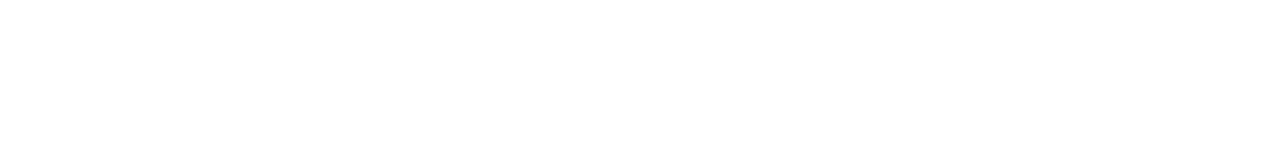
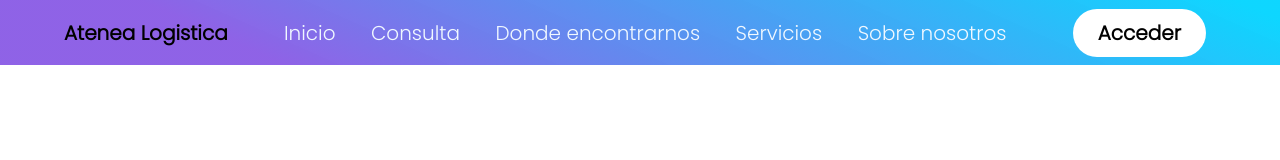
Before and after one commit to AgusCufr3/athenaslogistica, a plain HTML site: page paginas/sobre-nosotros.html in a window 1280 px wide. Drawn offline with nearby package versions, Linux system fonts and the light colour scheme.

Commit message:
Creacion de la barra de navegacion

```diff
--- a/estilos/estilos.css
+++ b/estilos/estilos.css
@@ -0,0 +1,55 @@
+/* reset*/
+* {
+	margin: 0;
+	padding: 0;
+	font-family: "Poppins", sans-serif;
+	box-sizing: border-box;
+	font-size: 20px;
+}
+/* reset*/
+/* Barra navegacion*/
+.barra_nav {
+	background: rgb(142, 98, 230);
+	background: linear-gradient(
+		24deg,
+		#8d60e6fb 20%,
+		rgba(0, 212, 255, 0.9444152661064426) 97%
+	);
+	display: flex;
+	justify-content: space-between;
+	align-items: center;
+	height: 65px;
+	padding: 5px 5%;
+}
+.botones_nav {
+	display: inline-block;
+	padding: 0 5px;
+	font-size: 15px;
+}
+a {
+	font-size: 20px;
+	padding: 0 10px;
+	text-decoration: none;
+	color: aliceblue;
+	transition: all 0.5s ease-in-out;
+}
+ul :hover {
+	color: #2a2b2e;
+	transform: scale(1.1);
+}
+.barra_nav .boton button {
+	font-weight: 700;
+	color: black;
+	padding: 9px 25px;
+	background: #ffffff;
+	border: none;
+	border-radius: 50px;
+	cursor: pointer;
+	transition: all 0.3;
+}
+.barra_nav .boton button:hover {
+	background-color: black;
+	color: #ebf5ee;
+	transition: scale(1.1);
+}
+/* Barra navegacion*/
--- a/paginas/sobre-nosotros.html
+++ b/paginas/sobre-nosotros.html
@@ -1,16 +1,47 @@
 <!DOCTYPE html>
 <html lang="es">
 	<head>
-    <meta charset="UTF-8">
-    <meta http-equiv="X-UA-Compatible" content="IE=edge">
-    <meta name="viewport" content="width=device-width, initial-scale=1.0">
+		<meta charset="UTF-8" />
+		<meta http-equiv="X-UA-Compatible" content="IE=edge" />
+		<meta name="viewport" content="width=device-width, initial-scale=1.0" />
 		<link rel="preconnect" href="https://fonts.googleapis.com" />
 		<link rel="preconnect" href="https://fonts.gstatic.com" crossorigin />
-    <link href="https://fonts.googleapis.com/css2?family=Poppins:wght@200;300&display=swap" rel="stylesheet" />
-    <link rel="stylesheet" href="../estilos/estilos.css">
+		<link
+			href="https://fonts.googleapis.com/css2?family=Poppins:wght@200;300&display=swap"
+			rel="stylesheet" />
+		<link
+			rel="stylesheet"
+			href="https://cdnjs.cloudflare.com/ajax/libs/animate.css/4.1.1/animate.min.css" />
+		<link rel="stylesheet" href="../estilos/estilos.css" />
 		<title>sobre nosotros</title>
 	</head>
 	<body>
-
+		<header class="animate__animated animate__zoomInDown barra_nav">
+			<h1 class="nombre_empresa">Atenea Logistica</h1>
+			<nav>
+				<ul>
+					<li class="botones_nav">
+						<a href="../index.html">Inicio</a>
+					</li>
+					<li class="botones_nav">
+						<a href="../paginas/consulta.html">Consulta</a>
+					</li>
+					<li class="botones_nav">
+						<a href="../paginas/donde-encontrarnos.html"
+							>Donde encontrarnos</a
+						>
+					</li>
+					<li class="botones_nav">
+						<a href="../paginas/servicios.html">Servicios</a>
+					</li>
+					<li class="botones_nav">
+						<a href="../paginas/sobre-nostros.html"
+							>Sobre nosotros</a
+						>
+					</li>
+				</ul>
+			</nav>
+			<a href="../index.html" class="boton"><button>Acceder</button></a>
+		</header>
 	</body>
 </html>
```
Also changed, not shown: index.html (+24 -1 lines), paginas/consulta.html (+29 -6 lines), paginas/donde-encontrarnos.html (+24 -1 lines), paginas/servicios.html (+24 -1 lines), multimedia/logo.png (added). Lines whose indentation alone changed are shown as unchanged.
